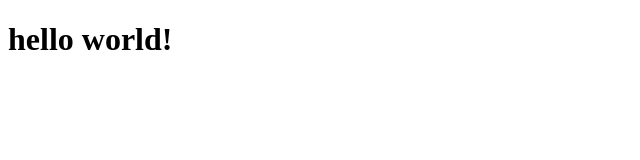
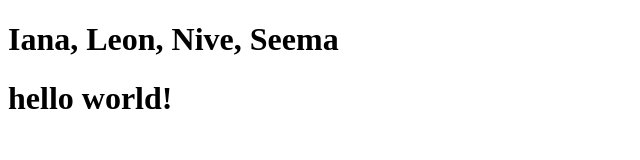
Before and after one commit to besoden/PrincetonHacks2017, a plain HTML site: page index.html in a window 1280 px wide. Shown: the whole page, without its empty margins (0-640 px from the left). Drawn offline with Linux system fonts and the light colour scheme; no server answers.

Commit message:
Added names

```diff
--- a/index.html
+++ b/index.html
@@ -2,6 +2,7 @@
 <html>
 <head>
   <title>Hack Princeton 2017</title>
+  <h1>Iana, Leon, Nive, Seema</h1>
 </head>
 <body>
 <h1>hello world!</h1>
```
